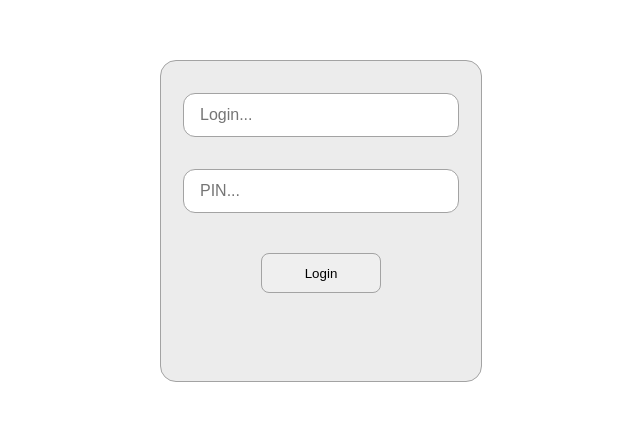
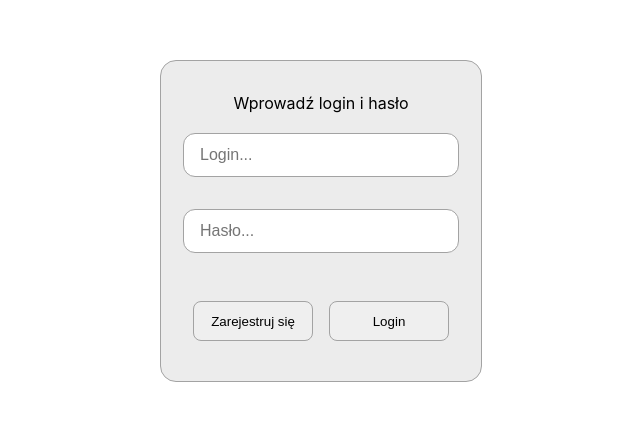
Before and after one commit to grochowp/planner, a React (Create React App) app in the folder client/: page / in a window 1280 px wide. Shown: the part 179-600 px from the top of the page, without its empty margins (319-959 px from the left). Built offline with nearby package versions, Linux system fonts and the light colour scheme.

Commit message:
add register html and scss

```diff
--- a/client/src/Routes/Login.js
+++ b/client/src/Routes/Login.js
@@ -6,20 +6,55 @@ export const Login = ({ onSetUser }) => {
   const [login, setLogin] = useState("");
   const [password, setPassword] = useState("");
 
-  function handleLogin(login, password) {
+  const [registerLogin, setRegisterLogin] = useState("");
+  const [registerPassword, setRegisterPassword] = useState("");
+  const [name, setName] = useState("");
+  const [surname, setSurname] = useState("");
+
+  const [incorrectData, SetIncorrectData] = useState(false);
+
+  const [showLogin, setShowLogin] = useState(true);
+  const [showRegister, setShowRegister] = useState(false);
+
+  const handleLogin = (login, password) => {
     LoginService.login(login, password)
       .then((loggedUser) => {
         console.log(loggedUser);
-        if (loggedUser) onSetUser(loggedUser);
+        if (loggedUser) {
+          SetIncorrectData(false);
+          onSetUser(loggedUser);
+        } else SetIncorrectData(true);
       })
       .catch((error) => {
         console.error(error);
       });
-  }
+  };
+
+  const handleRegister = (login, password, name, surname) => {
+    return 0;
+  };
+
+  const toggleLoginRegister = () => {
+    setShowLogin(!showLogin);
+    setShowRegister(!showRegister);
+    setLogin("");
+    setPassword("");
+    setRegisterLogin("");
+    setRegisterPassword("");
+    setName("");
+    setSurname("");
+    SetIncorrectData(false);
+  };
 
   return (
     <div className="login-page">
+      {showLogin ? (
         <div className="login">
+          {incorrectData ? (
+            <p className="incorrect-data">Błędny login lub hasło.</p>
+          ) : (
+            <p className="incorrect-data">Wprowadź login i hasło</p>
+          )}
           <input
             type="text"
             value={login}
@@ -27,15 +62,68 @@ export const Login = ({ onSetUser }) => {
             placeholder="Login..."
           ></input>
           <input
-          type="text"
+            type="password"
             value={password}
             onChange={(e) => setPassword(e.target.value)}
-          placeholder="PIN..."
+            placeholder="Hasło..."
           ></input>
+
+          <div className="login-btns">
+            <Button onClick={toggleLoginRegister} styles="login">
+              Zarejestruj się
+            </Button>
             <Button onClick={() => handleLogin(login, password)} styles="login">
               Login
             </Button>
           </div>
         </div>
+      ) : (
+        <div className="register">
+          {incorrectData ? (
+            <p className="incorrect-data">
+              Istnieje już użytkownik o podanym loginie.
+            </p>
+          ) : (
+            <p className="incorrect-data">Wprowadź swoje dane</p>
+          )}
+          <input
+            type="text"
+            value={name}
+            onChange={(e) => setName(e.target.value)}
+            placeholder="Imię..."
+          ></input>
+          <input
+            type="text"
+            value={surname}
+            onChange={(e) => setSurname(e.target.value)}
+            placeholder="Nazwisko..."
+          ></input>
+          <input
+            type="text"
+            value={registerLogin}
+            onChange={(e) => setRegisterLogin(e.target.value)}
+            placeholder="Login..."
+          ></input>
+          <input
+            type="password"
+            value={registerPassword}
+            onChange={(e) => setRegisterPassword(e.target.value)}
+            placeholder="Hasło..."
+          ></input>
+
+          <div className="login-btns">
+            <Button onClick={toggleLoginRegister} styles="login">
+              Powrót do logowania
+            </Button>
+            <Button
+              onClick={() => handleRegister(login, password)}
+              styles="register"
+            >
+              Rejestruj
+            </Button>
+          </div>
+        </div>
+      )}
+    </div>
   );
 };
--- a/client/src/Routes/kanban/components/Task.js
+++ b/client/src/Routes/kanban/components/Task.js
@@ -44,7 +44,7 @@ export const Task = ({ task, taskIndex, listType }) => {
 
   return (
     <div className="tasks-list-task-container">
-      <p className="tasks-list-task">
+      <div className="tasks-list-task">
         {task}
         <div className="btn-in-task">
           {listType === TaskState.ToDo.name || (
@@ -95,7 +95,7 @@ export const Task = ({ task, taskIndex, listType }) => {
             </Button>
           )}
         </div>
-      </p>
+      </div>
     </div>
   );
 };
--- a/client/src/index.scss
+++ b/client/src/index.scss
@@ -28,6 +28,10 @@ $primary-hover: #c4c3c3;
 $primary-btn-input: #f0f0f0;
 $active-user: #a09f9f;
 $primary-text: #0c0a0a;
+
+.hidden {
+  opacity: 0;
+}
 
 .left-side {
   background-color: $primary-fourth;
@@ -178,37 +182,63 @@ $primary-text: #0c0a0a;
   border-radius: 1rem;
   background-color: $primary-main;
   display: flex;
-  flex-direction: column; // Dodane, aby elementy wewnątrz były ustawione jeden pod drugim
-  align-items: center; // Dod
+  flex-direction: column;
+  align-items: center;
+}
+
+.login-btns {
+  display: flex;
+  gap: 1rem;
+}
+
+.register {
+  width: 20rem;
+  height: 30rem;
+  border: 1px solid $primary-border;
+  border-radius: 1rem;
+  background-color: $primary-main;
+  display: flex;
+  flex-direction: column;
+  align-items: center;
 }
 
 .login input {
   width: 80%;
-  margin: 2rem 0 0rem 0rem;
-  display: flex;
+  margin: 2rem 0 0 0;
   border: 1px solid $primary-border;
   border-radius: 0.75rem;
   padding-left: 1rem;
   height: 2.5rem;
-  justify-content: center;
   font-size: 1rem;
-  align-items: center;
 }
 
-.login input::placeholder {
-  width: 80%; // left: 0%;
-}
-.register {
-  background-color: red;
+.register input {
+  width: 80%;
+  margin: 2rem 0 0 0;
+  border: 1px solid $primary-border;
+  border-radius: 0.75rem;
+  padding-left: 1rem;
+  height: 2.5rem;
+  font-size: 1rem;
 }
 
-.btn-login {
-  margin-top: 2.5rem;
+.btn-login,
+.btn-register {
+  position: relative;
+  top: 3rem;
   width: 7.5rem;
   height: 2.5rem;
   border: 1px solid $primary-border;
   border-radius: 0.5rem;
   cursor: pointer;
+}
+
+.incorrect-data {
+  display: flex;
+  margin: 2rem 0 -0.75rem;
+  font-size: 1rem;
+  justify-content: center;
+  color: black;
 }
 
 .kanbanTree {
```
Lines whose indentation alone changed are shown as unchanged.
